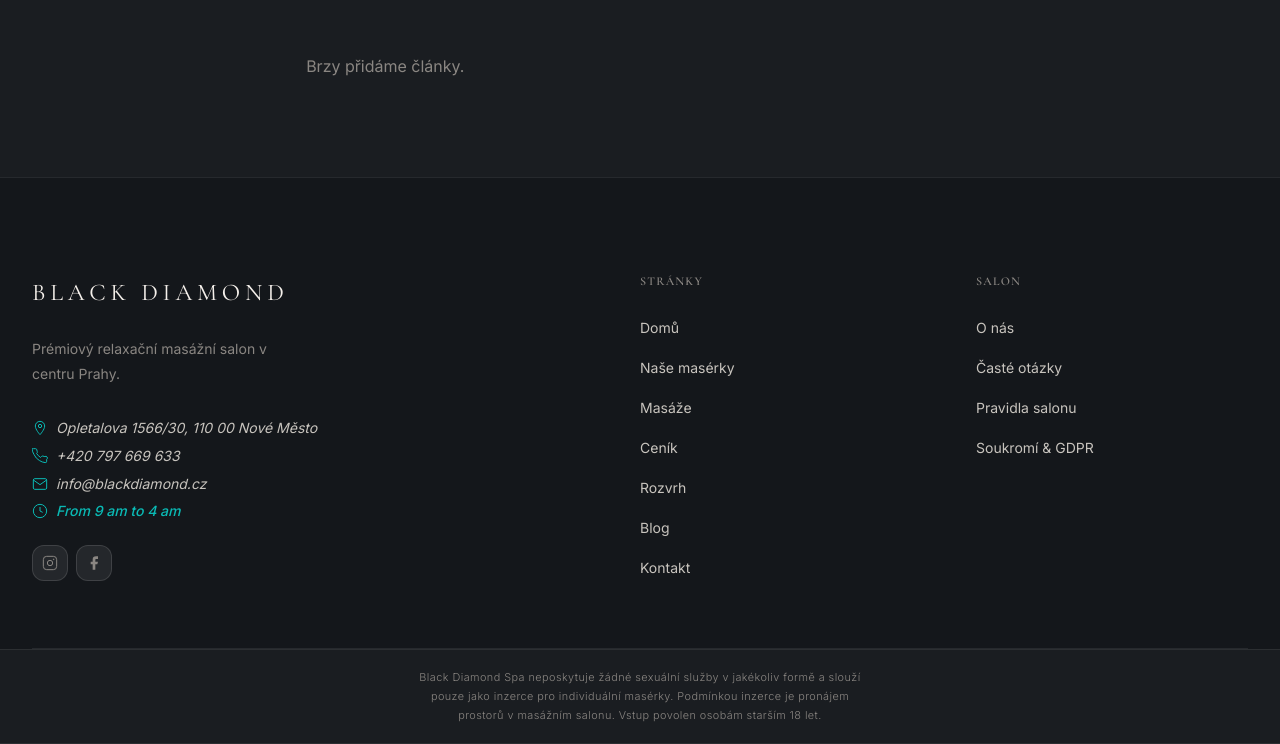
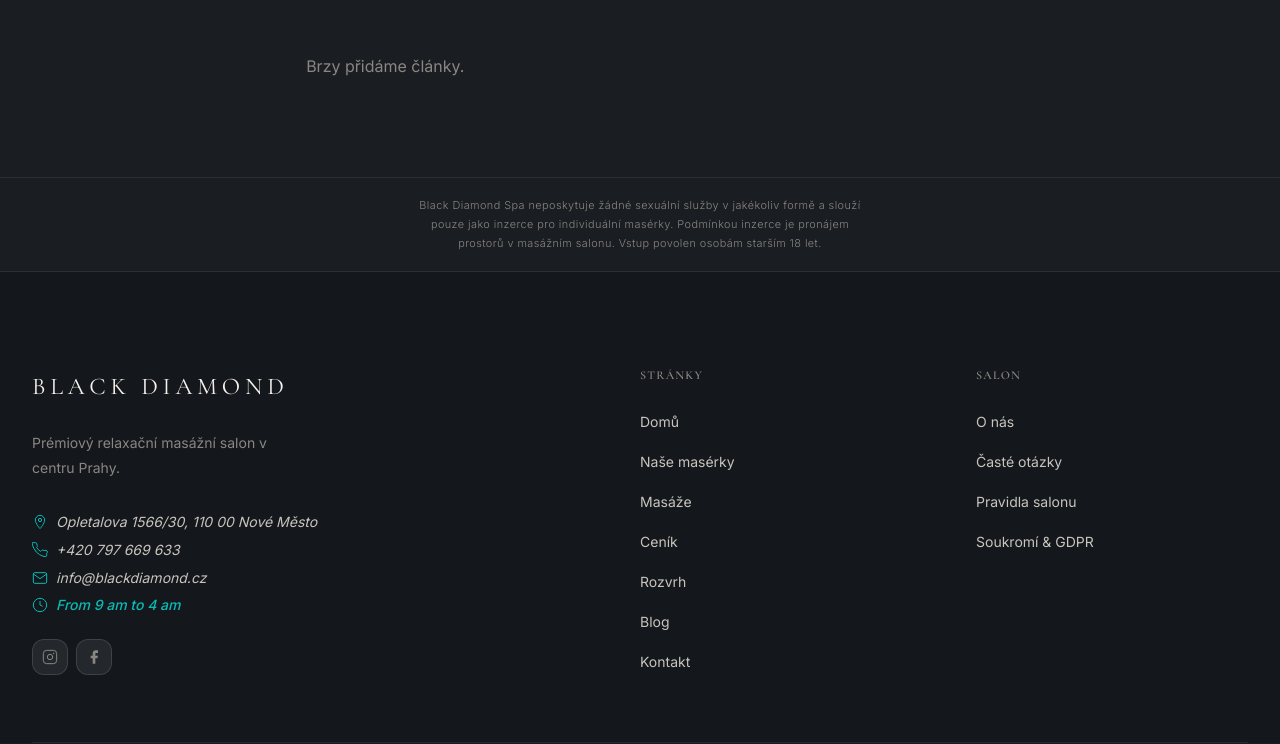
Before and after one commit to BlackDiamond-GIT/black-diamond, a Django app: template templates/blog/list.html in a window 1280 px wide. Shown: the part 335-1079 px from the top of the page. Run offline with Django 5.2, Linux system fonts and the light colour scheme; the template is opened without the code that fills it, so the values that code supplies are empty; data comes from the database, SQL or seed files in the repository; some libraries are stand-ins or nearby versions.

Commit message:
футер

```diff
--- a/assets/css/components/footer.css
+++ b/assets/css/components/footer.css
@@ -135,13 +135,17 @@
   font-weight: 500;
 }
 
-/* Disclaimer — full width, outside container */
+/* Disclaimer — full width strip above footer */
 .footer__disclaimer {
   width: 100%;
   border-top: 1px solid var(--divider);
   border-bottom: 1px solid var(--divider);
   background: var(--bg-primary);
   padding: 1.125rem var(--container-pad);
+}
+
+.footer__disclaimer + .footer {
+  border-top: none;
 }
 
 .footer__disclaimer-text {
--- a/templates/base.html
+++ b/templates/base.html
@@ -58,6 +58,7 @@
     {% block content %}{% endblock %}
   </main>
 
+  {% include "partials/_footer_disclaimer.html" %}
   {% include "partials/_footer.html" %}
   {% include "partials/_mob-bar.html" %}
 
--- a/templates/partials/_footer.html
+++ b/templates/partials/_footer.html
@@ -93,8 +93,4 @@
       </div>
     </div>
   </div>
-
-  <div class="footer__disclaimer">
-    <p class="footer__disclaimer-text">{% trans "Black Diamond Spa neposkytuje žádné sexuální služby v jakékoliv formě a slouží pouze jako inzerce pro individuální masérky. Podmínkou inzerce je pronájem prostorů v masážním salonu. Vstup povolen osobám starším 18 let." %}</p>
-  </div>
 </footer>
--- /dev/null
+++ b/templates/partials/_footer_disclaimer.html
@@ -0,0 +1,4 @@
+{% load i18n %}
+<div class="footer__disclaimer">
+  <p class="footer__disclaimer-text">{% trans "Black Diamond Spa neposkytuje žádné sexuální služby v jakékoliv formě a slouží pouze jako inzerce pro individuální masérky. Podmínkou inzerce je pronájem prostorů v masážním salonu. Vstup povolen osobám starším 18 let." %}</p>
+</div>
```
Also changed, not shown: cs/index.html (+6 -5 lines), en/index.html (+6 -5 lines), partials/footer-cs.html (+4 -4 lines), ru/index.html (+6 -5 lines).
